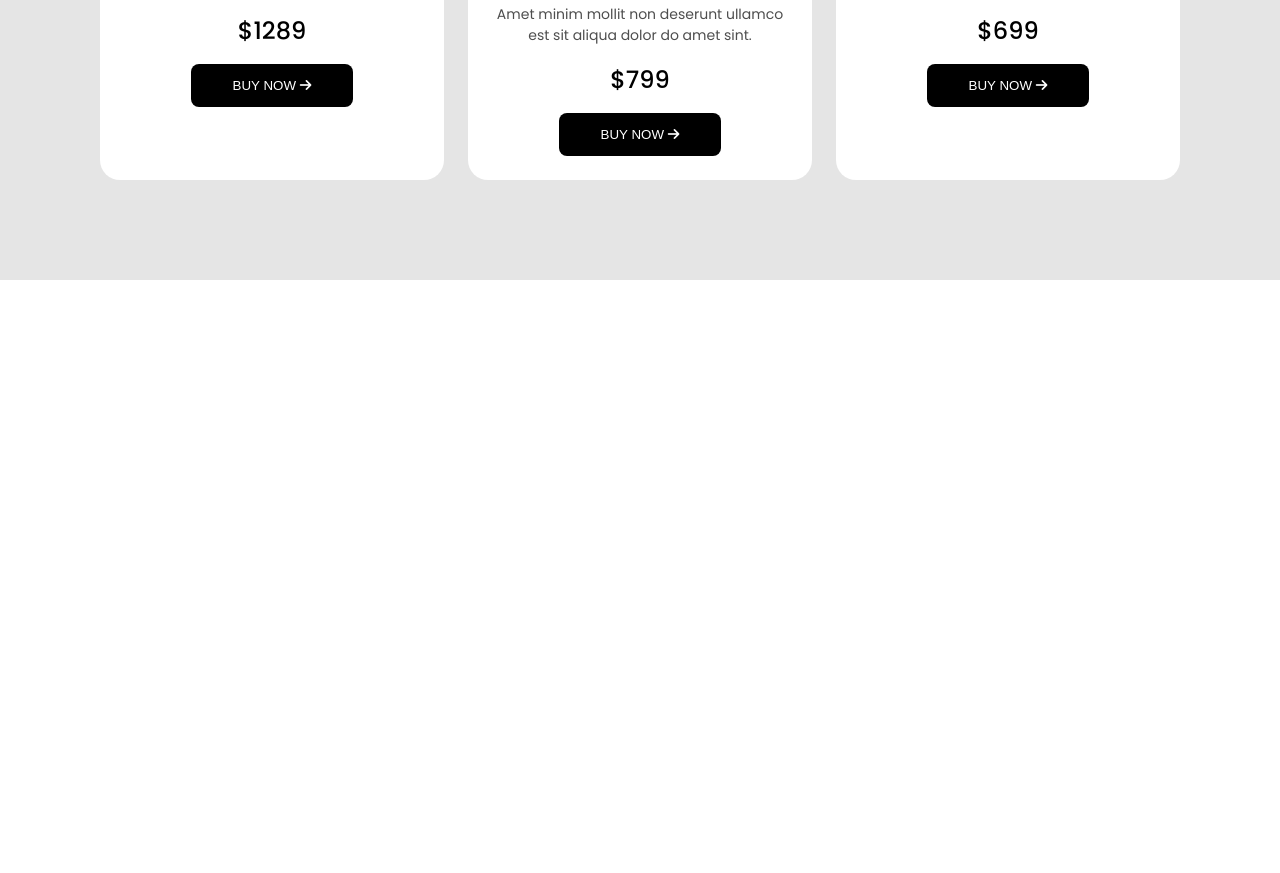
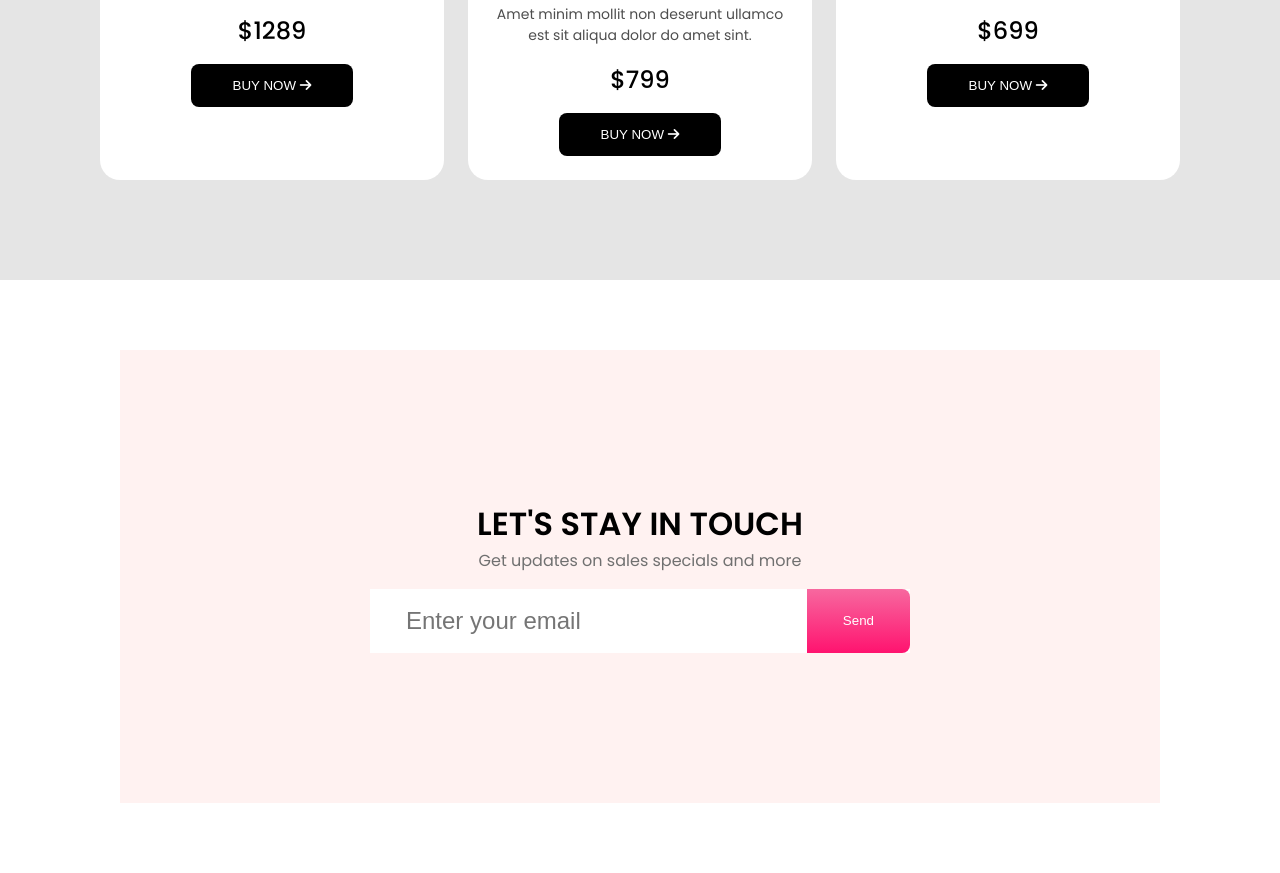
Before and after one commit to samibyte/ph-panda-commerce, a plain HTML site: page index.html in a window 1280 px wide. Shown: the part 2073-2946 px from the top of the page. Before the commit the page ends 2353 px from the top, so only its background shows below. Drawn offline with Linux system fonts and the light colour scheme.

Commit message:
add newsletter section

```diff
--- a/index.html
+++ b/index.html
@@ -200,7 +200,26 @@
           </div>
         </div>
       </section>
+      <section class="newsletter-section">
+        <div class="newsletter">
+          <h3 class="newsletter-title">LET'S STAY IN TOUCH</h3>
+          <p class="newsletter-subtitle">
+            Get updates on sales specials and more
+          </p>
+          <div class="email-field">
+            <form action="">
+              <input
+                type="email"
+                name="email"
+                id="newsletter"
+                class="email-input"
+                placeholder="Enter your email"
+              />
+              <input type="submit" value="Send" class="btn-primary btn-email" />
+            </form>
+          </div>
+        </div>
+      </section>
     </main>
-    <footer></footer>
   </body>
 </html>
--- a/landing.css
+++ b/landing.css
@@ -218,3 +218,46 @@ body {
 .pd-img {
   width: 100%;
 }
+
+.newsletter-section {
+  background-color: white;
+  padding: 70px 120px;
+}
+.newsletter {
+  background-color: #fff2f1;
+  max-width: 1280px;
+  margin: 0 auto;
+  text-align: center;
+  padding: 150px 250px;
+}
+.newsletter-title {
+  font-size: 2rem;
+  font-weight: 600;
+}
+.newsletter-subtitle {
+  color: #707070;
+  margin-bottom: 16px;
+}
+.email-field {
+  position: relative;
+  max-width: 600px;
+  margin: 0 auto;
+}
+.btn-email {
+  position: absolute;
+  right: 0;
+  top: 0;
+  bottom: 0;
+  padding: 18px 36px;
+  border-radius: 0 8px 8px 0;
+}
+.email-input {
+  color: #cccccc;
+  font-size: 1.5rem;
+  width: 100%;
+  padding: 18px 36px;
+  border: none;
+}
+.email-input:focus {
+  outline: none;
+}
```
